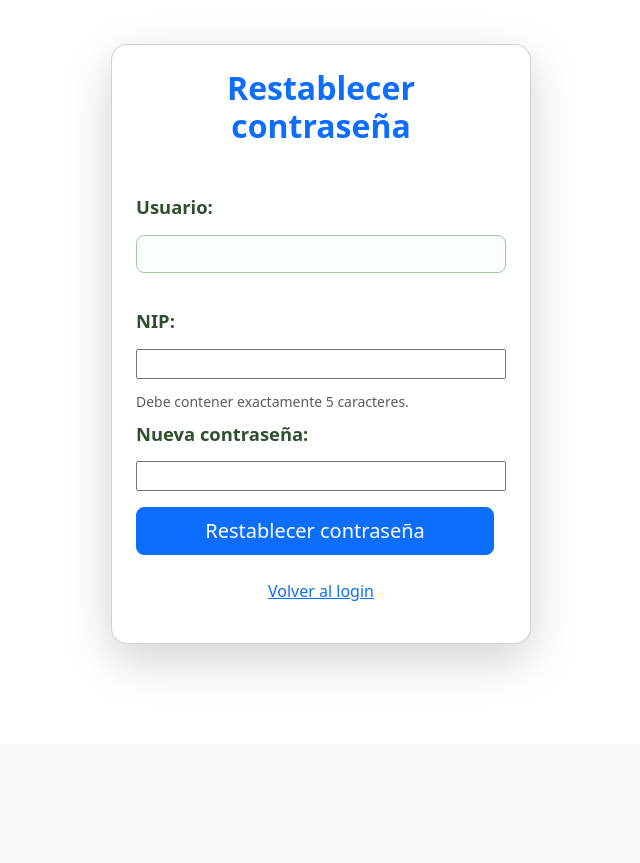
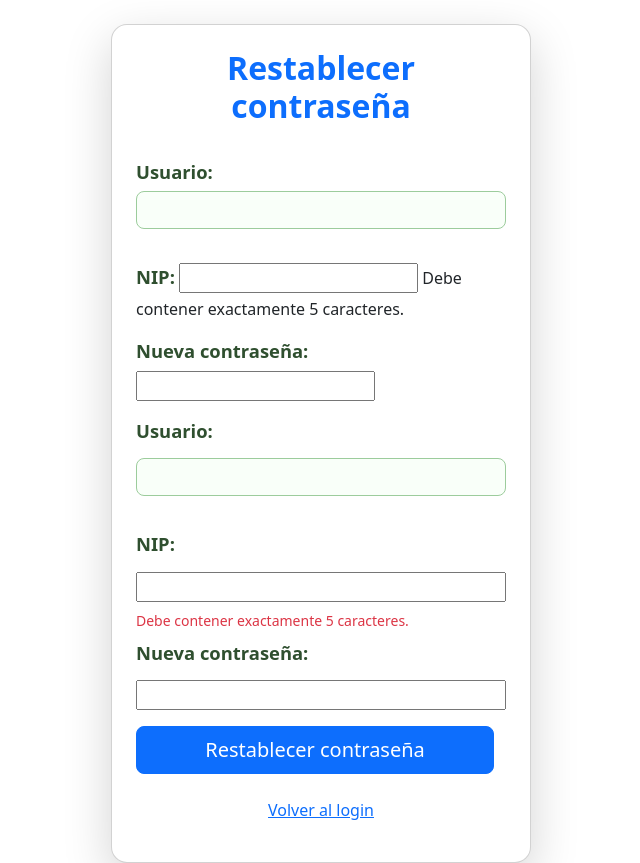
Before and after one commit to YNatashaMerazG/apnea_app, a Django app: page /recuperar_contrasena in a window 1280 px wide. Shown: the part 56-919 px from the top of the page, without its empty margins (319-959 px from the left). Before the commit the page ends 722 px from the top, so only its background shows below. Run offline with Django 3.2, Linux system fonts and the light colour scheme.

Commit message:
Estilo olvide contrasena  modificacion de colores

```diff
--- a/apneasueno/templates/paginas/recuperar_contrasena.html
+++ b/apneasueno/templates/paginas/recuperar_contrasena.html
@@ -11,6 +11,7 @@
 
     <form method="post" class="form-login">
       {% csrf_token %}
+      {{ form.as_p }}
 
       <!-- Campo Usuario -->
      <div class="d-grid gap-2 mt-3">
@@ -27,7 +28,7 @@
         {{ form.nip }}
 
         {% if form.nip.help_text %}
-            <small class="form-text text-muted d-block mt-1">{{ form.nip.help_text }}</small>
+            <small class="text-danger small">{{ form.nip.help_text }}</small>
         {% endif %}
 
         {% if form.nip.errors %}
```
